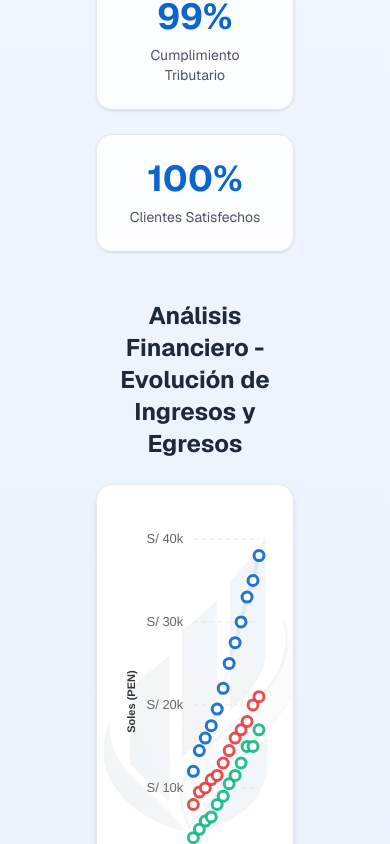
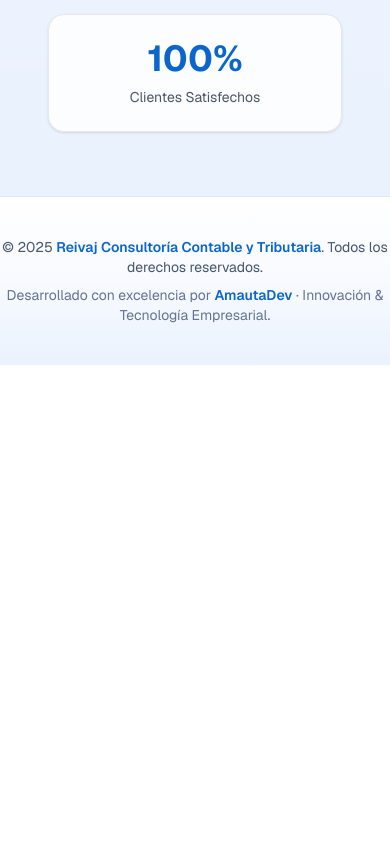
Before and after one commit to Stiph01/reivaj, a Next.js app: page / in a window 390 px wide. Shown: the part 1378-2222 px from the top of the page. After the commit the page ends 1743 px from the top, so only its background shows below. Built offline with nearby package versions, Linux system fonts and the light colour scheme.

Commit message:
agregando cambios en la pagina de inicio

```diff
--- a/src/app/page.js
+++ b/src/app/page.js
@@ -91,7 +91,7 @@ export default function Home() {
   }
 
   return (
-    <div className="p-16 font-sans text-gray-900 flex flex-col items-center justify-between bg-gradient-to-b from-white via-blue-50 to-[#EAF2FD]">
+    <div className="p-4 sm:p-16 font-sans text-gray-900 flex flex-col items-center justify-between bg-gradient-to-b from-white via-blue-50 to-[#EAF2FD]">
       <section className="relative w-full min-h-[90vh] flex flex-col items-center justify-center text-center sm:text-left px-4 sm:px-20 overflow-hidden">
         <Image
           src="/images/fondo-corporativo.jpeg"
@@ -164,7 +164,7 @@ export default function Home() {
         ))}
       </section>
 
-      <section className="w-full max-w-5xl px-8 sm:px-0 pb-20 animate-fadeIn">
+      <section className="hidden sm:block w-full max-w-5xl px-8 sm:px-0 pb-20 animate-fadeIn">
         <h3 className="text-2xl font-bold text-gray-800 mb-6 text-center sm:text-left">
           Análisis Financiero - Evolución de Ingresos y Egresos
         </h3>
```
